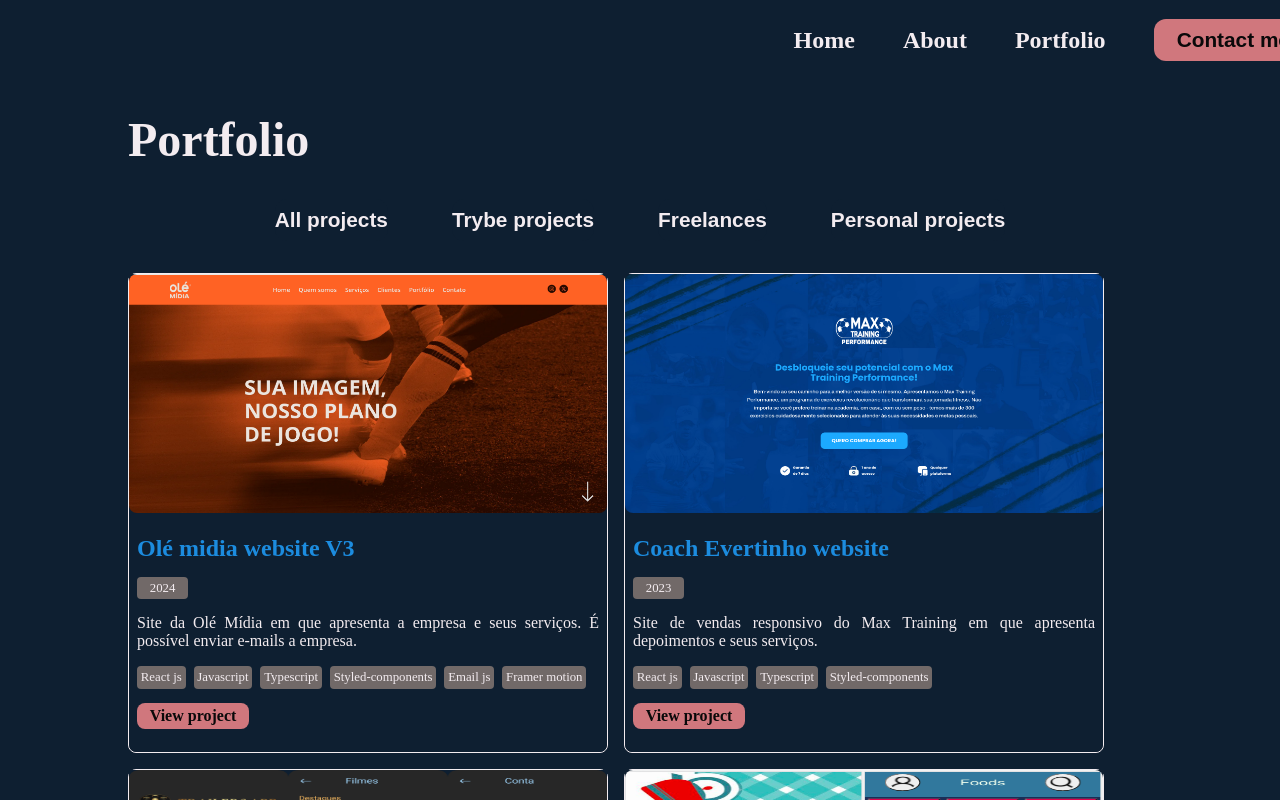
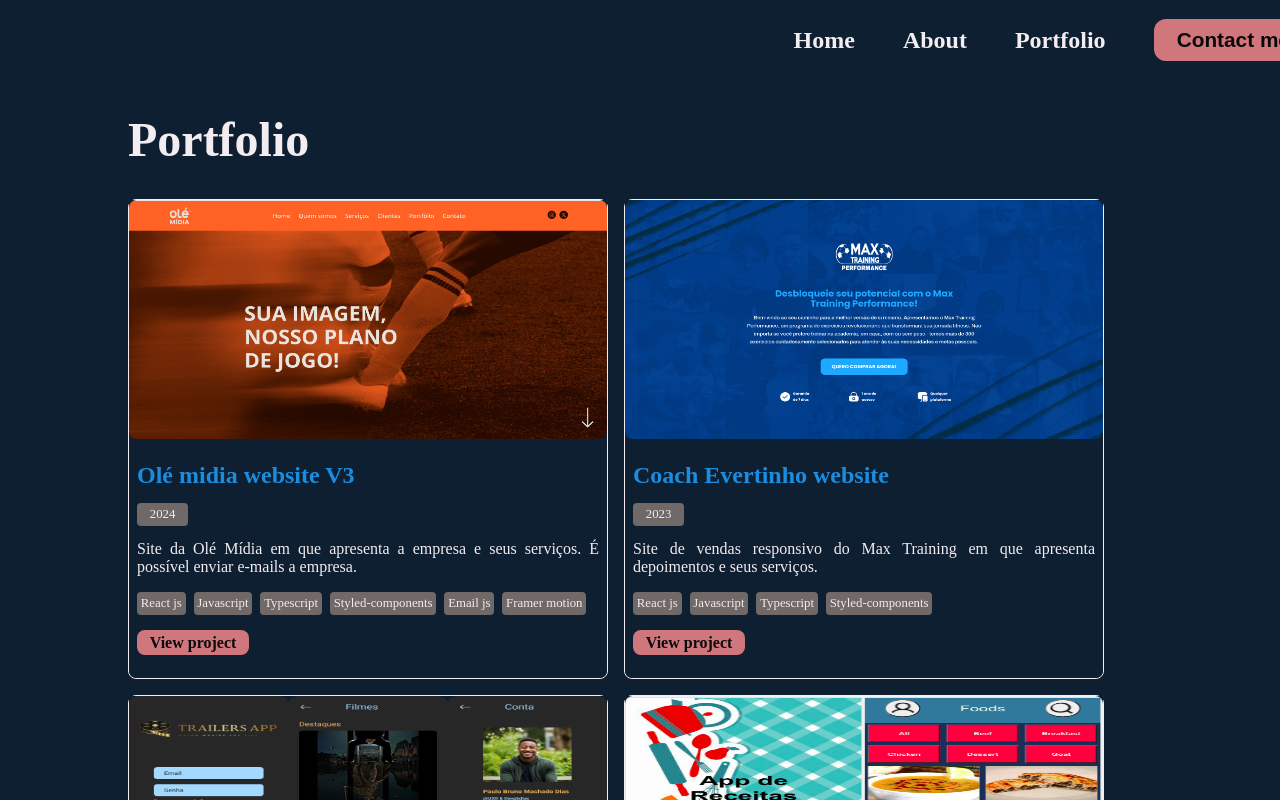
Before and after one commit to DevPBDias/portfolio-v3, a React (Vite) app: page /portfolio in a window 1280 px wide. Shown: the top 800 px of the page. Built offline with nearby package versions, Linux system fonts and the light colour scheme.

Commit message:
fix: removed uncecessary btn

```diff
--- a/src/pages/portfolio/index.tsx
+++ b/src/pages/portfolio/index.tsx
@@ -1,17 +1,11 @@
 import ProjectCard from "../../components/card/ProjectCard"
 import { projectsData } from "../../data/projectsData"
-import { BtnsContainer, PortContainer, ProjectsContainer } from "./styles"
+import { PortContainer, ProjectsContainer } from "./styles"
 
 function Portfolio() {
   return (
     <PortContainer>
       <h4>Portfolio</h4>
-      <BtnsContainer>
-        <button type="button">All projects</button>
-        <button type="button">Trybe projects</button>
-        <button type="button">Freelances</button>
-        <button type="button">Personal projects</button>
-      </BtnsContainer>
       <ProjectsContainer>
         {
           projectsData.map((project, index) => (
```
